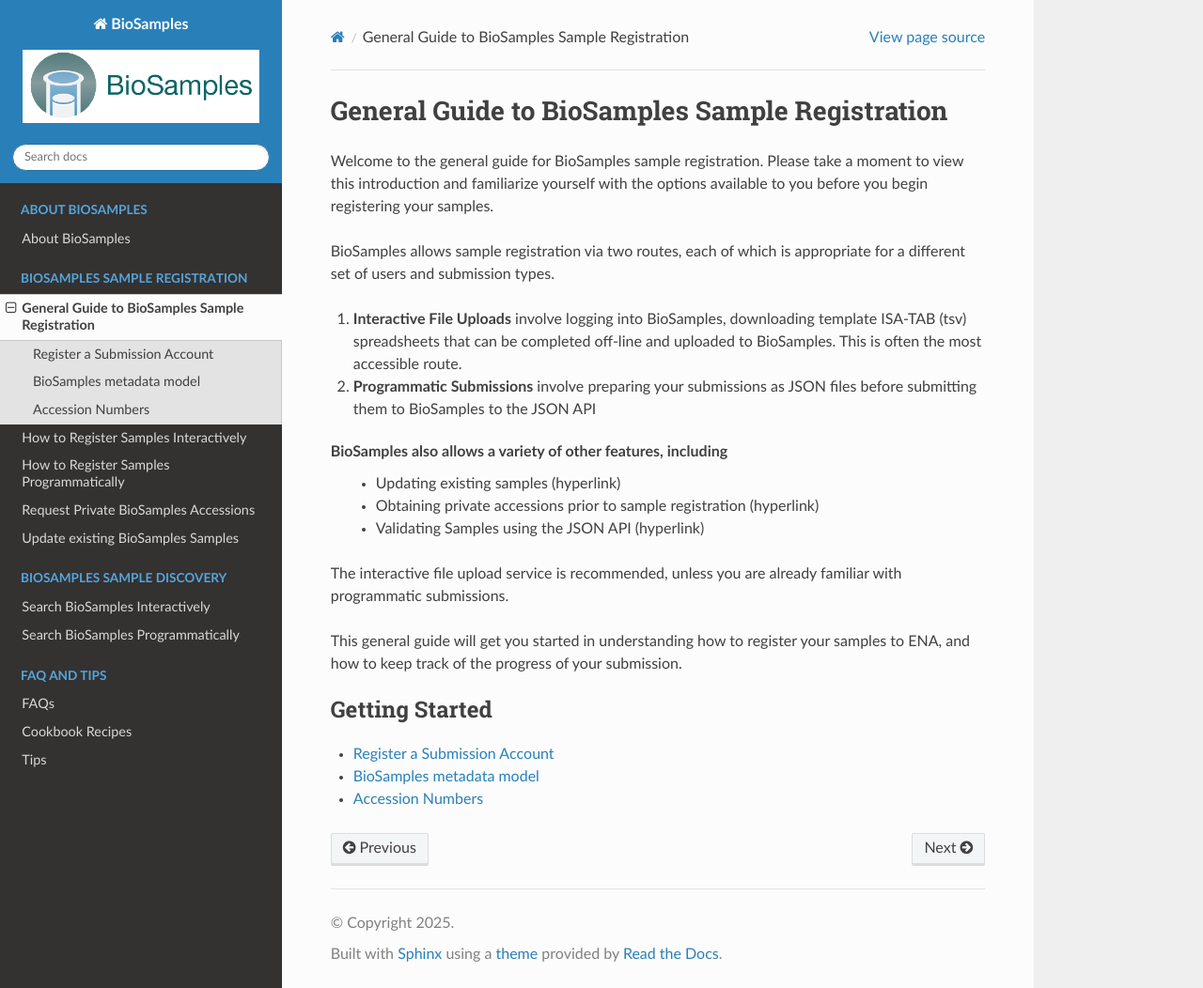
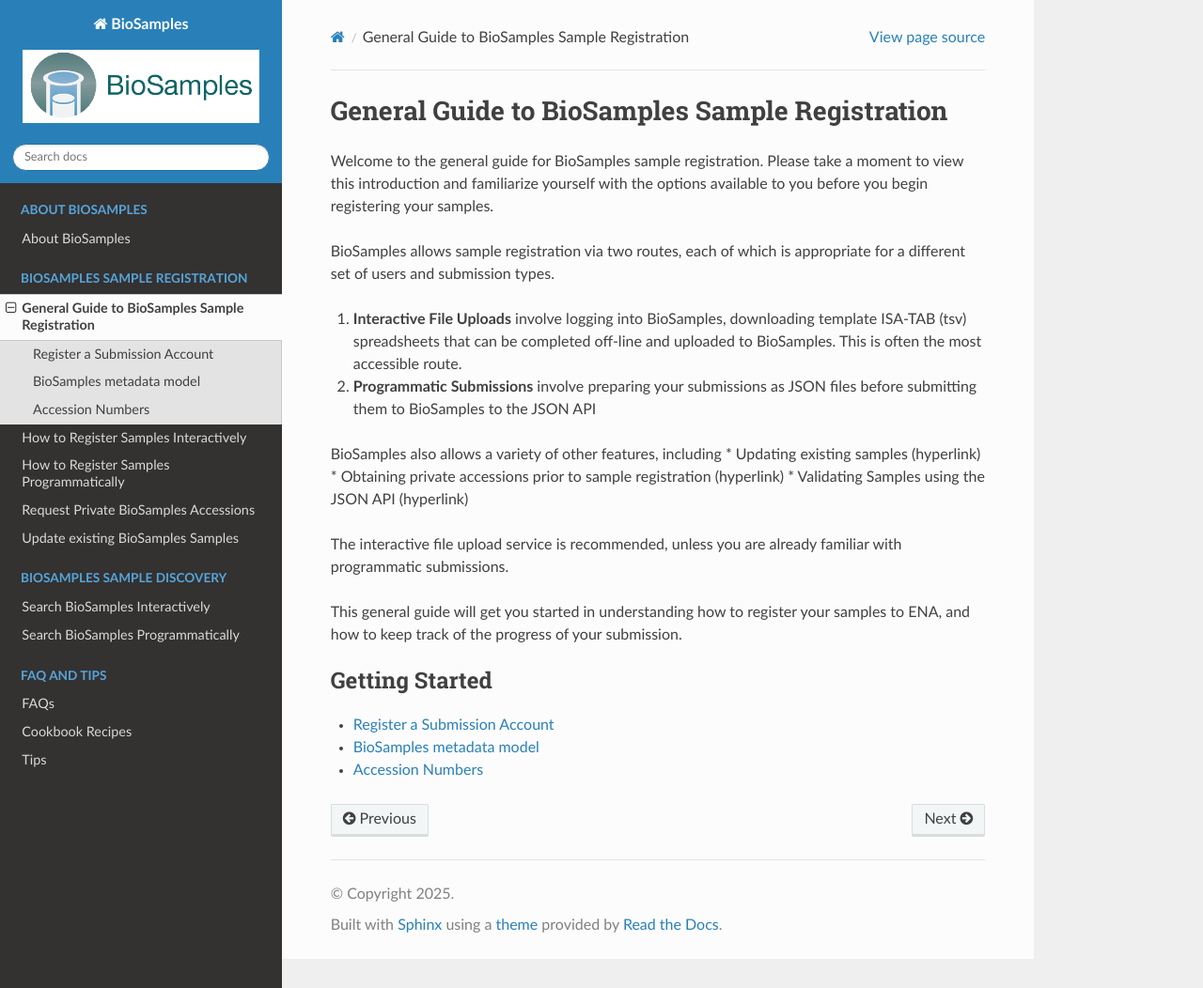
Before and after one commit to EBIBioSamples/read_docs, a Sphinx documentation site: the page built from docs/submit/general-guide.rst, in a window 1280 px wide and 1052 px high. Shown: the whole window at 94% size. Built offline with Sphinx 7.4.7 and the Read the Docs theme 3.1.0, drawn with Linux system fonts in a browser that asks for light colours; part of the change alters nothing that is shown.

```diff
--- a/docs/submit/general-guide.rst
+++ b/docs/submit/general-guide.rst
@@ -6,13 +6,13 @@ Welcome to the general guide for BioSamples sample registration. Please take a m
 
 BioSamples allows sample registration via two routes, each of which is appropriate for a different set of users and submission types.
 
-1. **Interactive File Uploads** involve logging into BioSamples, downloading template ISA-TAB (tsv) spreadsheets that can be completed off-line and uploaded to BioSamples. This is often the most accessible route.
-2. **Programmatic Submissions** involve preparing your submissions as JSON files before submitting them to BioSamples to the JSON API
+#. **Interactive File Uploads** involve logging into BioSamples, downloading template ISA-TAB (tsv) spreadsheets that can be completed off-line and uploaded to BioSamples. This is often the most accessible route.
+#. **Programmatic Submissions** involve preparing your submissions as JSON files before submitting them to BioSamples to the JSON API
 
 BioSamples also allows a variety of other features, including
- - Updating existing samples (hyperlink)
- - Obtaining private accessions prior to sample registration (hyperlink)
- - Validating Samples using the JSON API (hyperlink)
+* Updating existing samples (hyperlink)
+* Obtaining private accessions prior to sample registration (hyperlink)
+* Validating Samples using the JSON API (hyperlink)
 
 The interactive file upload service is recommended, unless you are already familiar with programmatic submissions.
 
```
